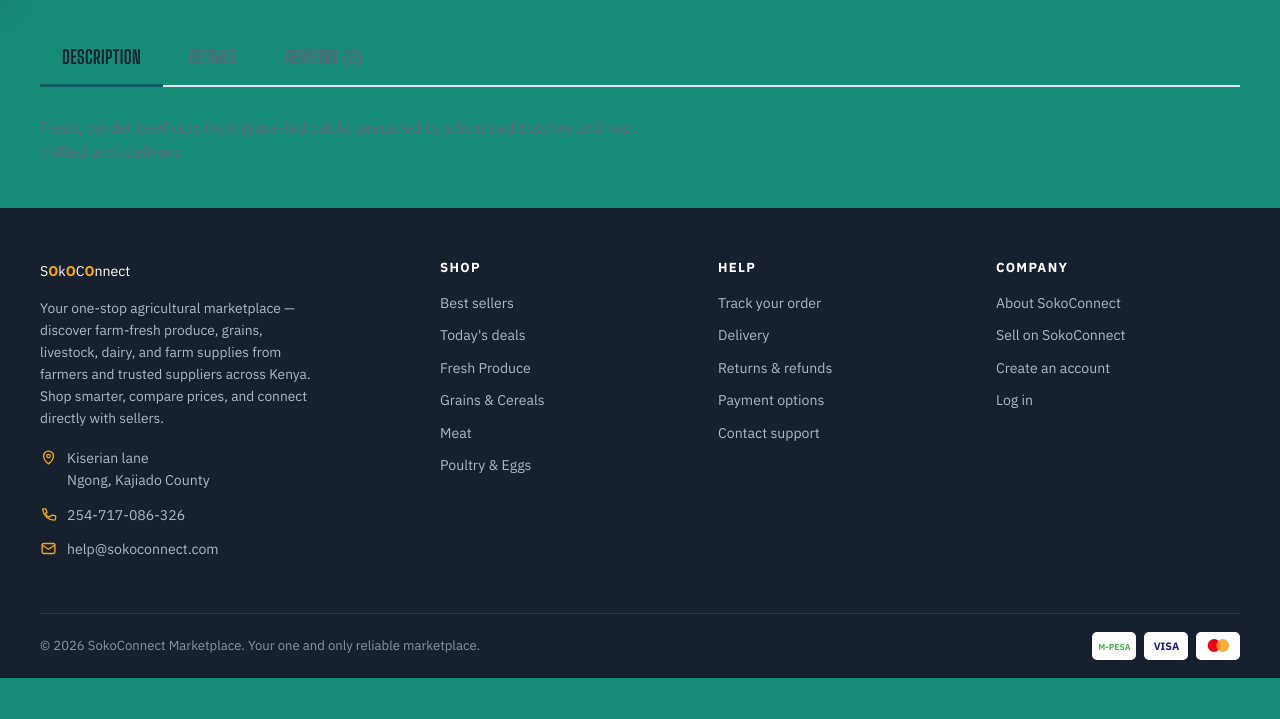
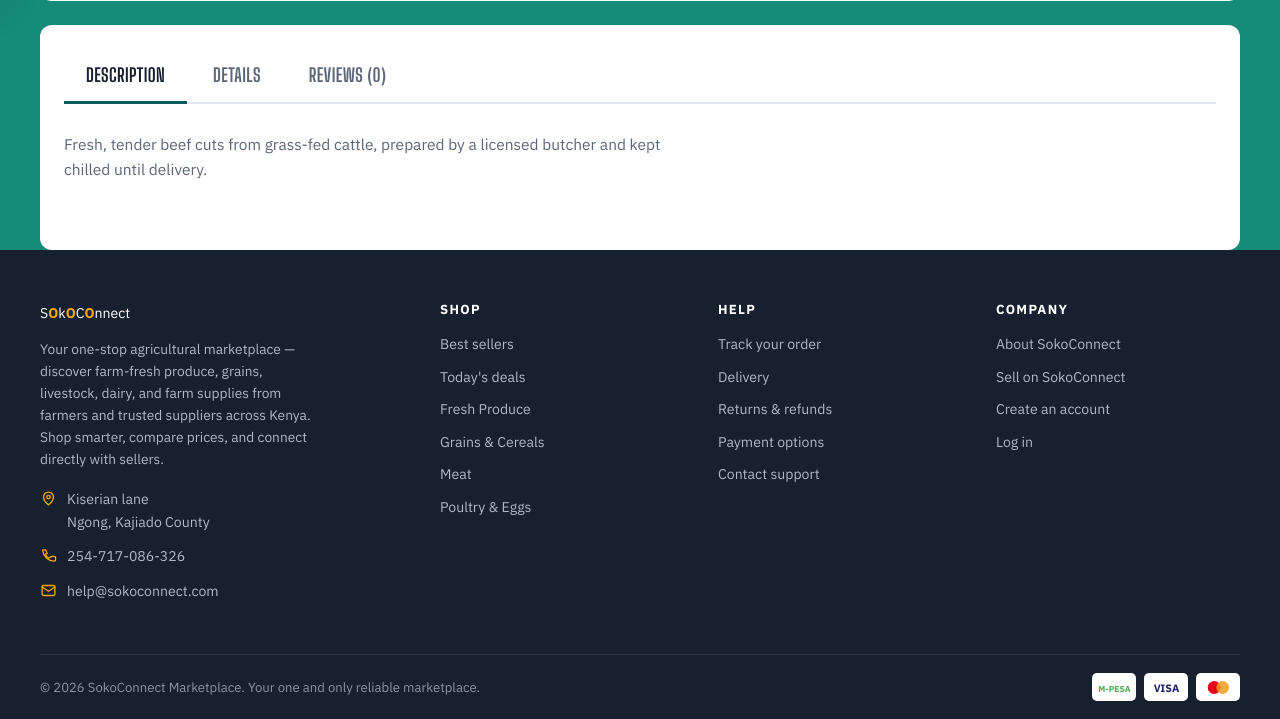
Before and after one commit to timayobrian6-droid/SOKOCONNECT, a Django app: a page that uses templates/base.html in a window 1280 px wide. Shown: the part 819-1538 px from the top of the page. Before the commit the page ends 1497 px from the top, so only its background shows below. Run offline with Django 5.2, Linux system fonts and the light colour scheme; data comes from the database, SQL or seed files in the repository; data that the repository does not hold is empty; some libraries are stand-ins or nearby versions.

Commit message:
Put product detail content on light panels for contrast
Co-Authored-By: Devin AI <158243242+devin-ai-integration[bot]@users.noreply.github.com>

```diff
--- a/static/css/style.css
+++ b/static/css/style.css
@@ -726,3 +726,5 @@ button { font-family: inherit; }
 .acct-tile:hover { border-color: var(--teal); transform: translateY(-2px); }
 .acct-tile b { color: var(--ink); }
 .acct-tile small { color: var(--slate); }
+.pdp-grid, .pdp-tabs { background: var(--surface); border-radius: var(--radius-lg); padding: 24px; }
+.pdp-tabs { margin-top: 24px; }
```
